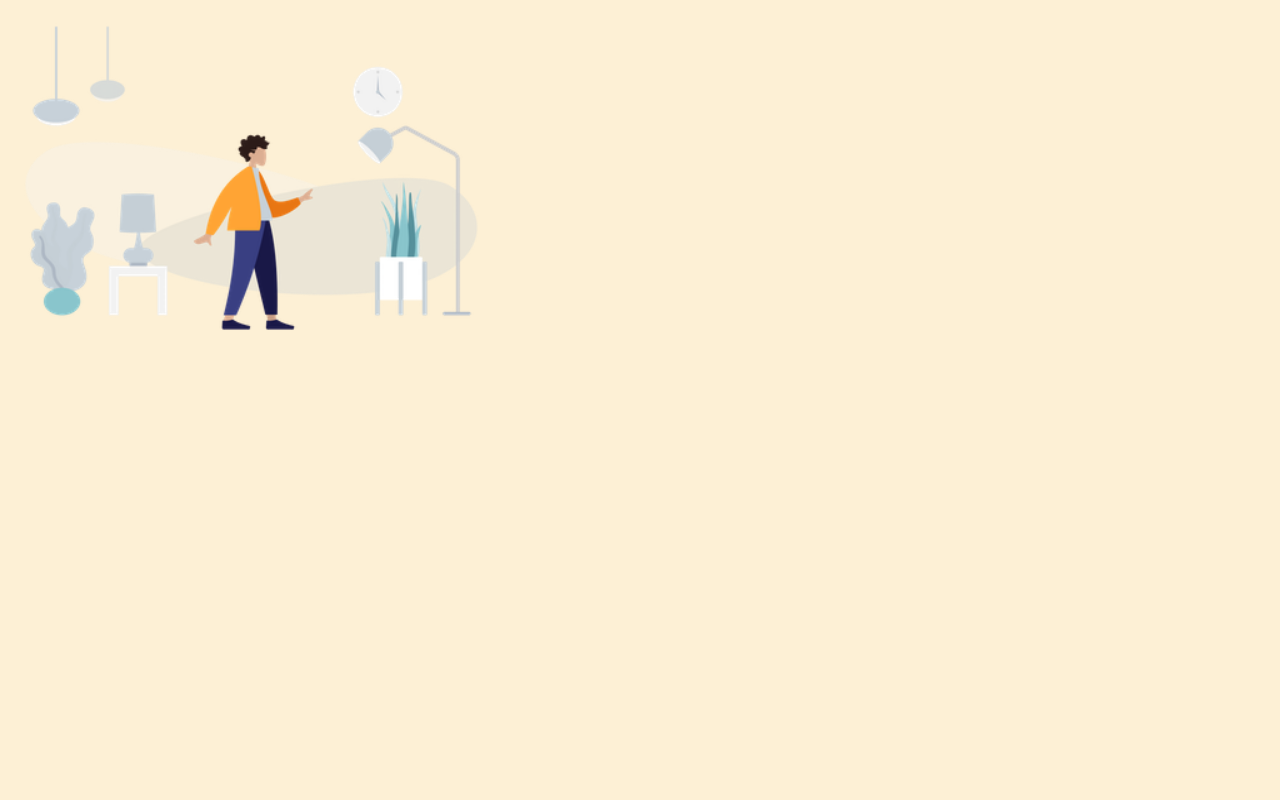
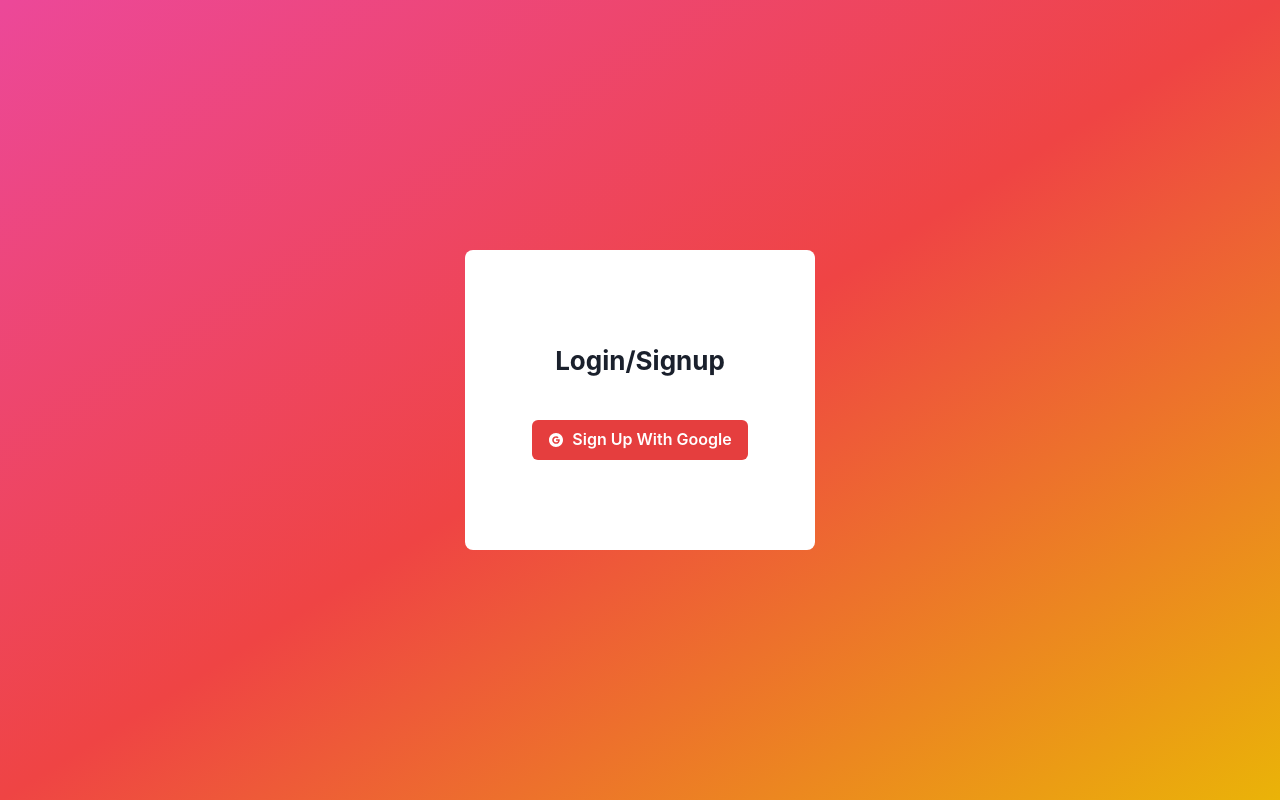
Before and after one commit to sreehari2003/cvshare.io, a Next.js app in the folder frontend/: page /auth in a window 1280 px wide. Built offline with nearby package versions, Linux system fonts and the light colour scheme.

Commit message:
feat: added auth functions and ui

```diff
--- /dev/null
+++ b/frontend/components/Navbar/MainNav.tsx
@@ -0,0 +1,13 @@
+import React from 'react'
+
+
+const MainNav: React.FC = () => {
+    return (
+        <div>
+
+            <h1>CvShare.io</h1>
+        </div>
+    )
+}
+
+export default MainNav
--- a/frontend/hooks/isAuth.ts
+++ b/frontend/hooks/isAuth.ts
@@ -1,4 +1,4 @@
-import React, { useEffect } from "react";
+import React from "react";
 import { useRouter } from "next/router";
 const IsAuth = () => {
   const router = useRouter();
--- a/frontend/package.json
+++ b/frontend/package.json
@@ -14,7 +14,8 @@
     "framer-motion": "^6",
     "next": "latest",
     "react": "18.1.0",
-    "react-dom": "18.1.0"
+    "react-dom": "18.1.0",
+    "react-icons": "^4.4.0"
   },
   "devDependencies": {
     "@types/node": "17.0.35",
--- a/frontend/pages/auth/index.tsx
+++ b/frontend/pages/auth/index.tsx
@@ -2,15 +2,19 @@ import React from "react";
 import { signInWithPopup, GoogleAuthProvider } from "firebase/auth";
 import { auth } from "../../firebase/config";
 import { useRouter } from "next/router";
-import { useToast } from '@chakra-ui/react'
-import Image from "next/image";
-import Humans2 from "../../assets/images/Humaaans1.png";
+import { Button, useToast } from "@chakra-ui/react";
+import { AiFillGoogleCircle } from "react-icons/ai";
+
 const Index = () => {
+  const toast = useToast();
+  const router = useRouter();
+
+
+
+  // Authentication Function
   const authFunc = () => {
     //fiebase login code
     const provider = new GoogleAuthProvider();
-    const toast = useToast()
-    const router = useRouter();
     const getAuth = async () => {
       try {
         const res = await signInWithPopup(auth, provider);
@@ -25,35 +29,42 @@ const Index = () => {
         if (!res.user.emailVerified) throw new Error("Couldn't sign in");
         // if (!bool) throw new Error("Couldn't sign in");
         toast({
-          title: 'Account created.',
+          title: "Account created.",
           description: "We've created your account for you.",
-          status: 'success',
+          status: "success",
           duration: 9000,
           isClosable: true,
-        })
+        });
         router.push("/");
-
       } catch (e) {
         // alert("could not sign in");
         toast({
-          title: 'Couldnt create account',
+          title: "Couldnt create account",
           description: "couldnt complete your request",
-          status: 'error',
+          status: "error",
           duration: 9000,
           isClosable: true,
-        })
+        });
       }
     };
     getAuth();
   };
 
-
   return (
-    <div className="h-screen bg-[#fdf0d5]">
-      <Image src={Humans2} height={350} width={500} />
+    <div className="h-screen bg-gradient-to-br from-pink-500 via-red-500 to-yellow-500 flex justify-center items-center flex-col">
+      <div className="h-[300px] bg-white flex justify-center items-center flex-col w-[350px] rounded-lg">
+        <h1 className="font-bold text-[26px] ">Login/Signup</h1>
+        <Button
+          colorScheme="red"
+          className="flex justify-between mt-10"
+          leftIcon={<AiFillGoogleCircle />}
+          onClick={authFunc}
+        >
+          <h6>Sign Up With Google</h6>
+        </Button>
+      </div>
     </div>
-
-  )
+  );
 };
 
 export default Index;
--- a/frontend/pages/index.tsx
+++ b/frontend/pages/index.tsx
@@ -1,7 +1,15 @@
 import React from "react";
+import Head from "next/head";
 
 const Index = () => {
-  return <div>LANDING PAGE</div>;
+  return (
+    <>
+      <Head>
+        <meta name="description" content="A website to show your cv" />
+      </Head>
+      <h1>GO to "/auth</h1>
+    </>
+  )
 };
 
 export default Index;
--- a/frontend/tsconfig.json
+++ b/frontend/tsconfig.json
@@ -14,6 +14,8 @@
     "isolatedModules": true,
     "jsx": "preserve",
     "incremental": true,
+    "noUnusedParameters": true,
+    "noUnusedLocals": true,
 
   },
   "include": ["next-env.d.ts", "**/*.ts", "**/*.tsx", "pages/index.js", "pages/index.js"],
```
Also changed, not shown: frontend/context/auth.tsx (+11 -4 lines), 2 other files (tests, documents, lock files or other folders).
